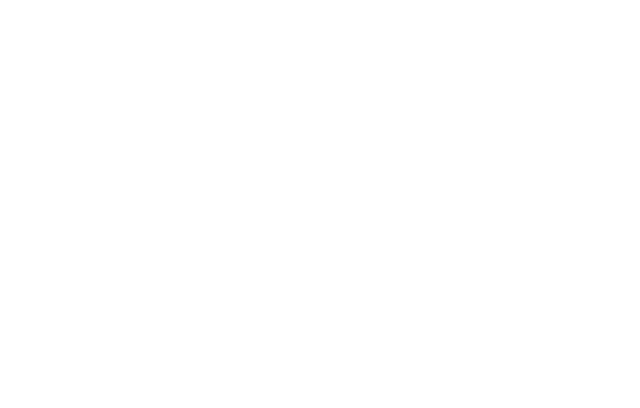
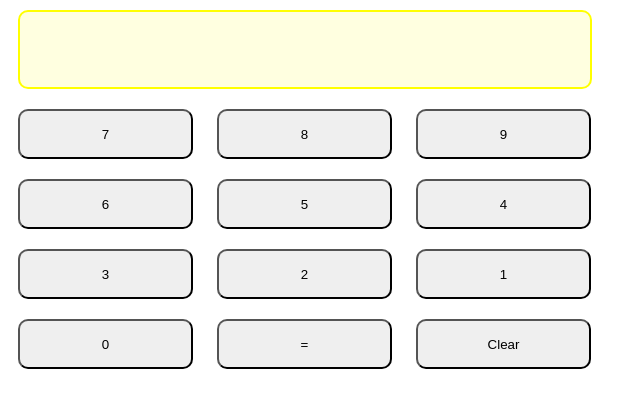
Before and after one commit to Eleuthur/calculator, a plain HTML site: page index.html in a window 1280 px wide. Shown: the whole page, without its empty margins (0-640 px from the left). Drawn offline with Linux system fonts and the light colour scheme.

Commit message:
created calcuator display - added function to choose correct math function

```diff
--- a/index.html
+++ b/index.html
@@ -3,10 +3,30 @@
     <head>
         <meta charset="utf-8">
         <title>Calculator</title>
-        <link src="style.css" rel="stylesheet" />
+        <link rel="stylesheet" href="style.css">
         <script src="script.js"></script>
     </head>
     <body>
-
+        <div id="display"><p></p></div>
+        <div id="button-row-1" class="buttons">
+            <button class="numberButton">7</button>
+            <button class="numberButton">8</button>
+            <button class="numberButton">9</button>
+        </div>
+        <div id="button-row-2" class="buttons"">
+            <button class="numberButton">6</button>
+            <button class="numberButton">5</button>
+            <button class="numberButton">4</button>
+        </div>
+        <div id="button-row-3" class="buttons">
+            <button class="numberButton">3</button>
+            <button class="numberButton">2</button>
+            <button class="numberButton">1</button>
+        </div>
+        <div id="button-row-4" class="buttons">
+            <button class="numberButton">0</button>
+            <button id="equalsButton" class="numberButton">=</button>
+            <button id="clearButton" class="numberButton">Clear</button>
+        </div>
     </body>
 </html>
--- a/script.js
+++ b/script.js
@@ -13,3 +13,25 @@ function multiply(a, b) {
 function divide(a, b) {
     return(a / b);
 };
+
+let firstNumber = 0;
+let secondNumber = 0;
+let operator = "";
+
+function operate(op) {
+    switch (op) {
+    case "+":
+        add(firstNumber, secondNumber);
+        break;
+    case "-":
+        subtract(firstNumber, secondNumber);
+        break;
+    case "*":
+        multiply(firstNumber, secondNumber);
+        break;
+    case "/":
+        divide(firstNumber, secondNumber);
+        break;
+    };
+
+};
--- /dev/null
+++ b/style.css
@@ -0,0 +1,15 @@
+.numberButton {
+    width: 175px;
+    height: 50px;
+    margin: 10px;
+    border-radius: 10px;
+}
+
+#display {
+    width: 570px;
+    height: 75px;
+    margin: 10px;
+    background-color: lightyellow;
+    border: 2px solid yellow;
+    border-radius: 10px;
+};
```
